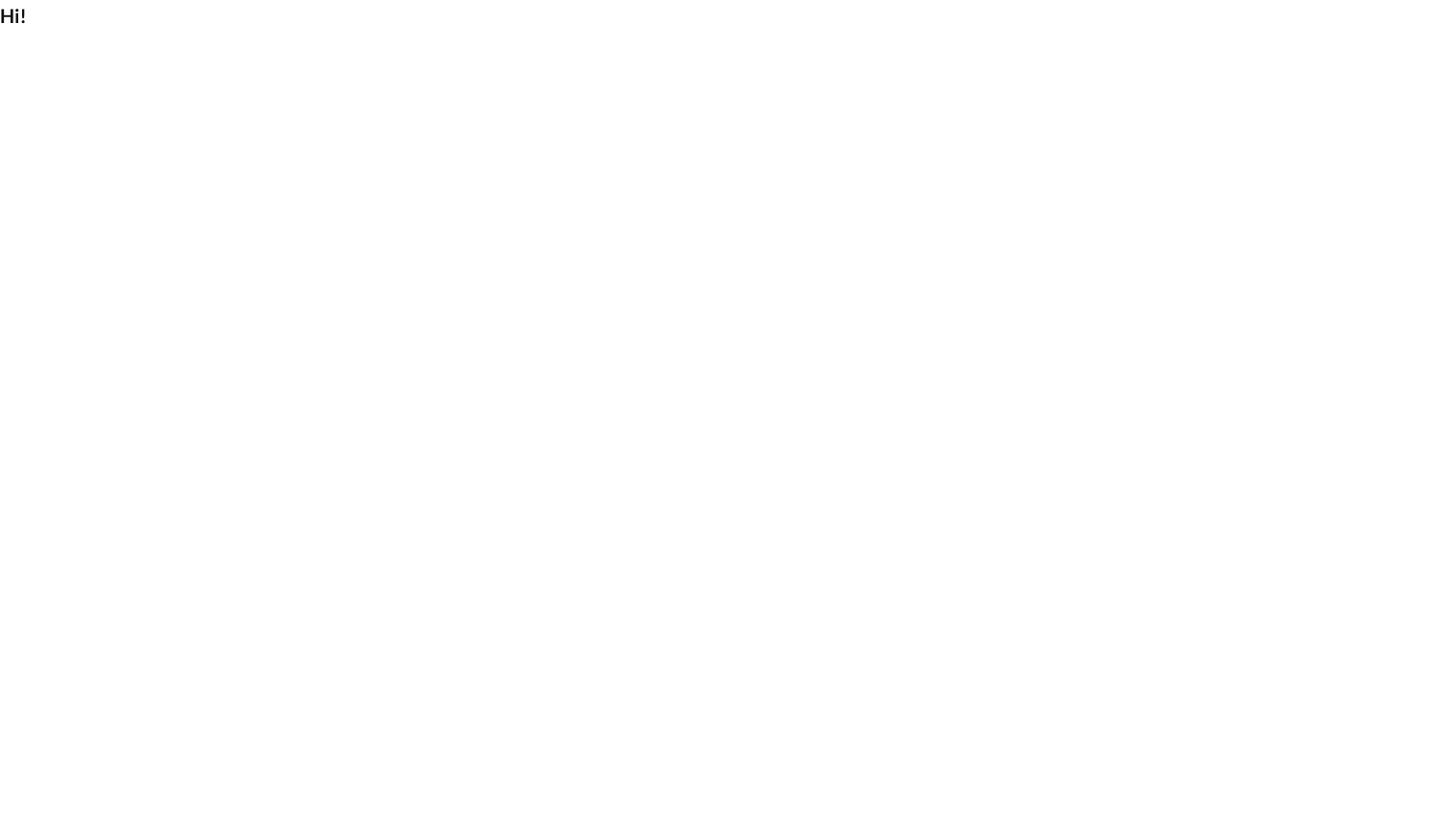
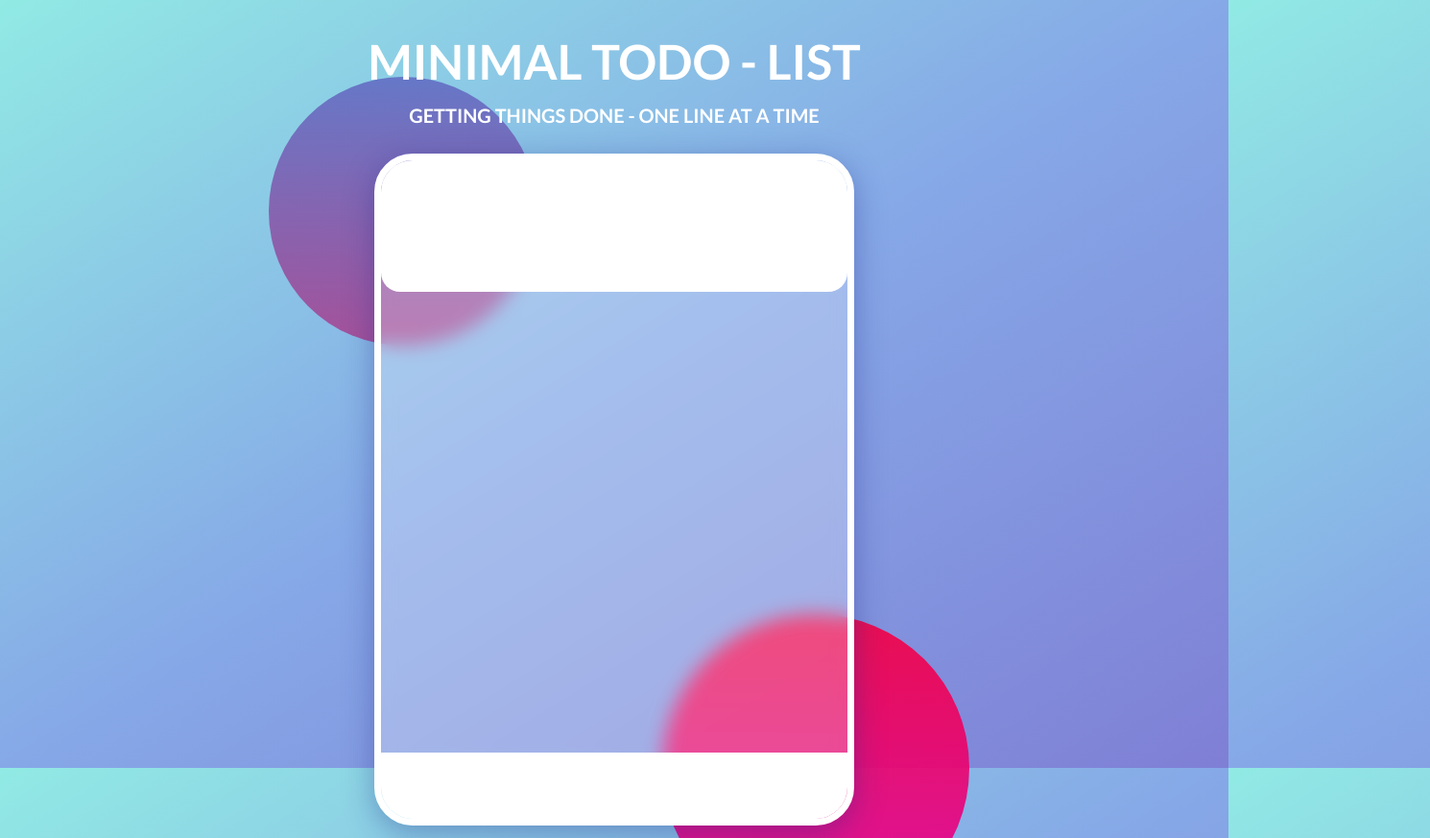
Before and after one commit to chrislicodes/Mini-Projects, a plain HTML site: page Vanilla-TodoList/index.html in a window 1280 px wide. Shown: the top 873 px of the page at 96% size, 1490 px wide, since content can reach past the window. Before the commit the page ends 800 px from the top, so only its background shows below. Drawn offline with Linux system fonts and the light colour scheme.

Commit message:
layout markup

```diff
--- a/Vanilla-TodoList/css/style.css
+++ b/Vanilla-TodoList/css/style.css
@@ -1,6 +1,10 @@
 /* ----------------------------------------------
---------- Basic Reset
+--------- Basic Setup
 ------------------------------------------------- */
+:root {
+  --color-primary: #3a6186;
+  --color-secondary: #89253e;
+}
 
 * {
   margin: 0;
@@ -19,8 +23,123 @@ html {
 }
 
 body {
+  position: relative;
   font-family: "Lato", sans-serif;
   font-weight: 400;
   line-height: 1.6;
   color: #121212;
+  overflow: hidden;
+
+  height: 100vh;
+
+  background: #7f7fd5; /* fallback for old browsers */
+  background: -webkit-linear-gradient(
+    to right bottom,
+    #91eae4,
+    #86a8e7,
+    #7f7fd5
+  ); /* Chrome 10-25, Safari 5.1-6 */
+  background: linear-gradient(
+    to right bottom,
+    #91eae4,
+    #86a8e7,
+    #7f7fd5
+  ); /* W3C, IE 10+/ Edge, Firefox 16+, Chrome 26+, Opera 12+, Safari 7+ */
 }
+
+body::before {
+  content: "";
+  position: absolute;
+  top: 400px;
+  left: 210px;
+  width: 100%;
+  height: 100%;
+  background: linear-gradient(rgba(255, 0, 0, 0.9), rgba(219, 0, 219, 0.9));
+  clip-path: circle(16rem at center);
+}
+
+body::after {
+  content: "";
+  position: absolute;
+  top: -180px;
+  left: -220px;
+  width: 100%;
+  height: 100%;
+  background: linear-gradient(rgba(32, 148, 243, 0.9), rgba(233, 32, 99, 0.9));
+  clip-path: circle(14rem at center);
+  z-index: -1;
+  overflow: hidden;
+}
+
+/* ----------------------------------------------
+--------- TODO - List
+------------------------------------------------- */
+
+/* --------- Heading */
+.heading-container {
+  width: 100%;
+  height: 20%;
+  display: flex;
+  justify-content: center;
+  align-items: center;
+}
+
+.heading {
+  display: flex;
+  flex-direction: column;
+  justify-content: center;
+  align-items: center;
+  color: #fff;
+  text-transform: uppercase;
+}
+
+.heading__primary {
+  font-size: 5rem;
+}
+.heading__secondary {
+  font-size: 2rem;
+}
+
+/* --------- Heading */
+.todo-container {
+  display: flex;
+  justify-content: center;
+
+  height: 80%;
+  width: 100%;
+}
+
+.todo {
+  height: 70rem;
+  width: 50rem;
+
+  display: flex;
+  flex-direction: column;
+
+  background: rgba(255, 255, 255, 0.25);
+  box-shadow: 0 8px 32px 0 rgba(31, 38, 135, 0.37);
+  backdrop-filter: blur(10px);
+  -webkit-backdrop-filter: blur(10px);
+
+  border-radius: 4rem;
+  border: 7px solid #fff;
+  overflow: hidden;
+}
+
+.todo__header {
+  flex: 0 0 20%;
+  border-radius: 2rem;
+  width: 100%;
+  background-color: rgb(255, 255, 255);
+}
+
+.todo__main {
+  flex: 0 0 70%;
+  width: 100%;
+}
+
+.todo__footer {
+  flex: 0 0 10%;
+  width: 100%;
+  background-color: rgb(255, 255, 255);
+}
--- a/Vanilla-TodoList/index.html
+++ b/Vanilla-TodoList/index.html
@@ -21,8 +21,20 @@
 </head>
 
 <body>
-    <main class="app-container">
-        <h1>Hi!</h1>
+    <header class="heading-container">
+        <h1 class="heading">
+            <span class="heading__primary">Minimal ToDo - List</span>
+            <span class="heading__secondary">Getting things done - one line at a time</span>
+        </h1>
+    </header>
+    <main class="todo-container">
+        <div class="todo">
+            <div class="todo__header">
+
+            </div>
+            <div class="todo__main"></div>
+            <div class="todo__footer"></div>
+        </div>
     </main>
 </body>
 
```
